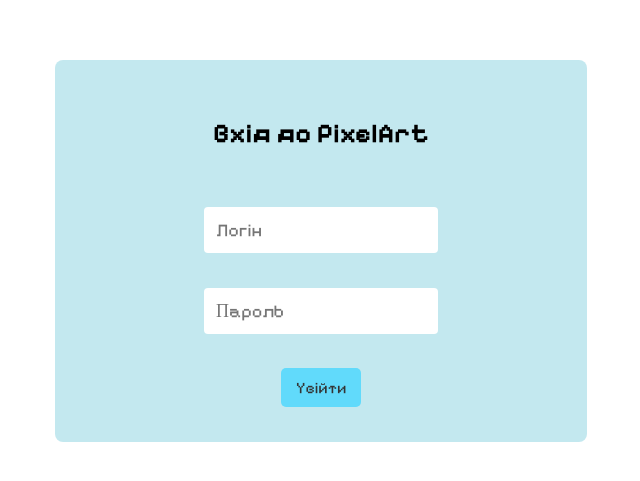
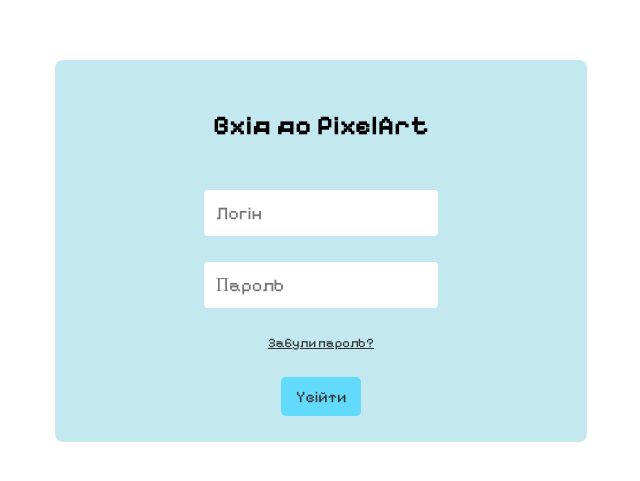
Before and after one commit to moda-it/pixelArt, an Electron app: page Frontend/login.html in a window 800 px wide. Shown: the part 149-630 px from the top of the page, without its empty margins (79-719 px from the left). Drawn offline with Linux system fonts and the light colour scheme.

Commit message:
Add password recovery label and style to login page

```diff
--- a/Frontend/login.html
+++ b/Frontend/login.html
@@ -22,6 +22,7 @@
         id="passwordInput"
         placeholder="Пароль"
       />
+      <label for="passwordInput" class="forg-pass">Забули пароль?</label>
       <button id="loginButton">Увійти</button>
     </div>
     <script type="module" src="./scripts/login.js"></script>
--- a/Frontend/style/login.css
+++ b/Frontend/style/login.css
@@ -44,3 +44,10 @@ button {
 button:hover {
   background-color: #21a1f1;
 }
+
+.forg-pass {
+  font-size: small;
+  color: #333;
+  cursor: pointer;
+  text-decoration: underline;
+}
```
